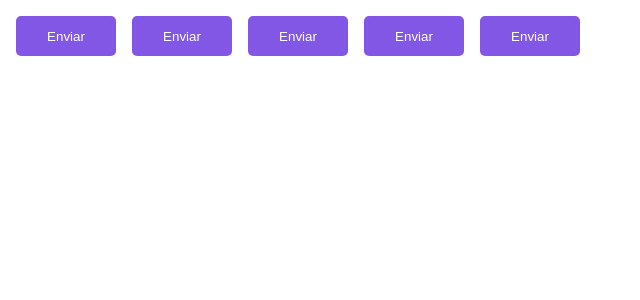
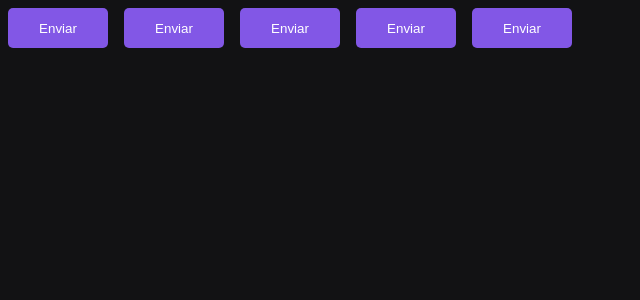
Before and after one commit to ewertoncodes/iginite-timer, a React (Vite) app: page / in a window 1280 px wide. Shown: the top 300 px of the page, without its empty margins (0-640 px from the left). Built offline with nearby package versions, Linux system fonts and the light colour scheme.

Commit message:
estilos globais

```diff
--- a/src/App.tsx
+++ b/src/App.tsx
@@ -1,6 +1,7 @@
 import { ThemeProvider } from 'styled-components';
 import { Button } from "./components/Button";
 import { defaultTheme } from './styles/themes/default';
+import { GlobalStyle } from './styles/global';
 
 export function App(){
   return (
@@ -10,6 +11,7 @@
       <Button variant='danger'  />
       <Button variant='success'  />
       <Button />
+      <GlobalStyle />
     </ThemeProvider>
   )
 }
--- /dev/null
+++ b/src/styles/global.ts
@@ -0,0 +1,15 @@
+import { createGlobalStyle } from "styled-components";
+
+export const GlobalStyle = createGlobalStyle`
+  * {
+    margin: 0;
+    padding: 0;
+    box-sizing: border-box;
+  }
+
+  body {
+    background-color: #121214;
+    font-family: 'Roboto', sans-serif;
+    color: #fff;
+  }
+`;
```
